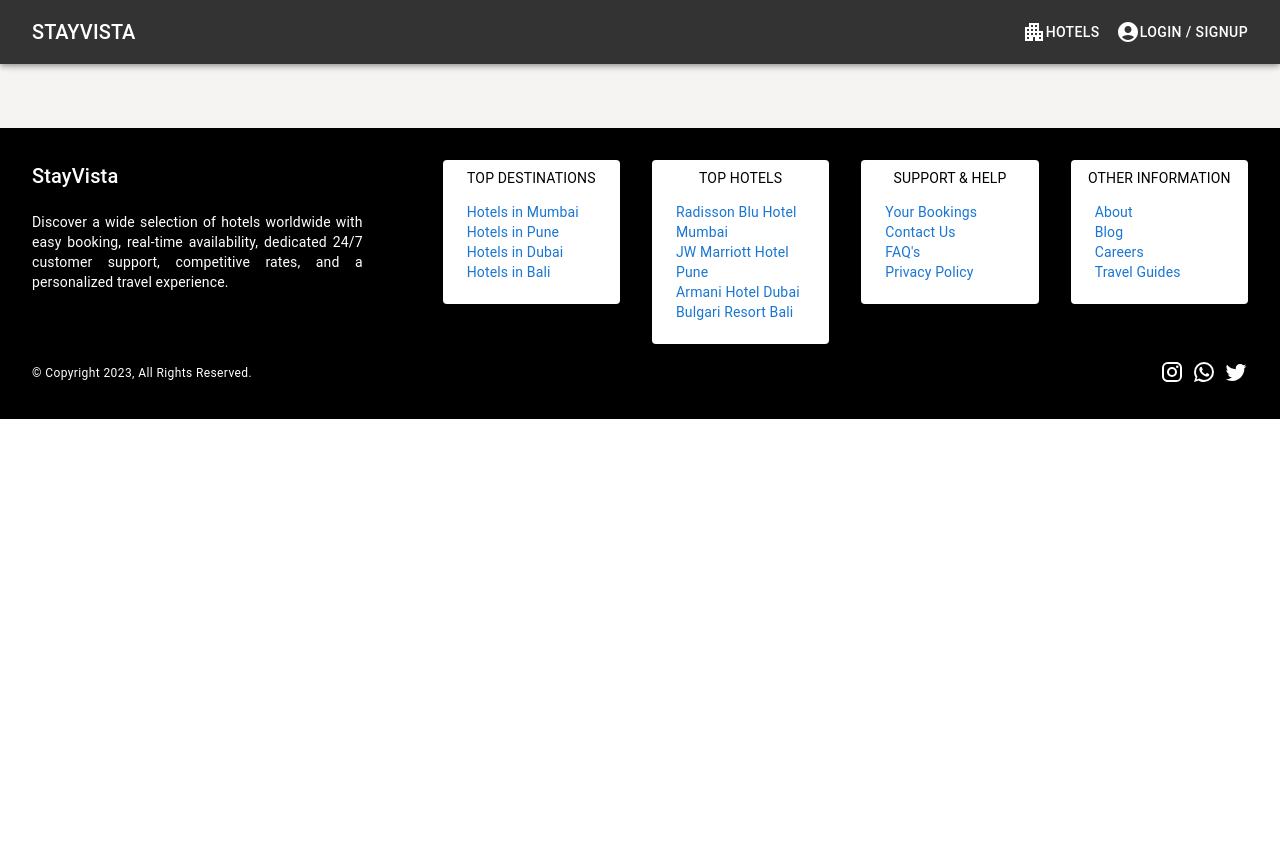
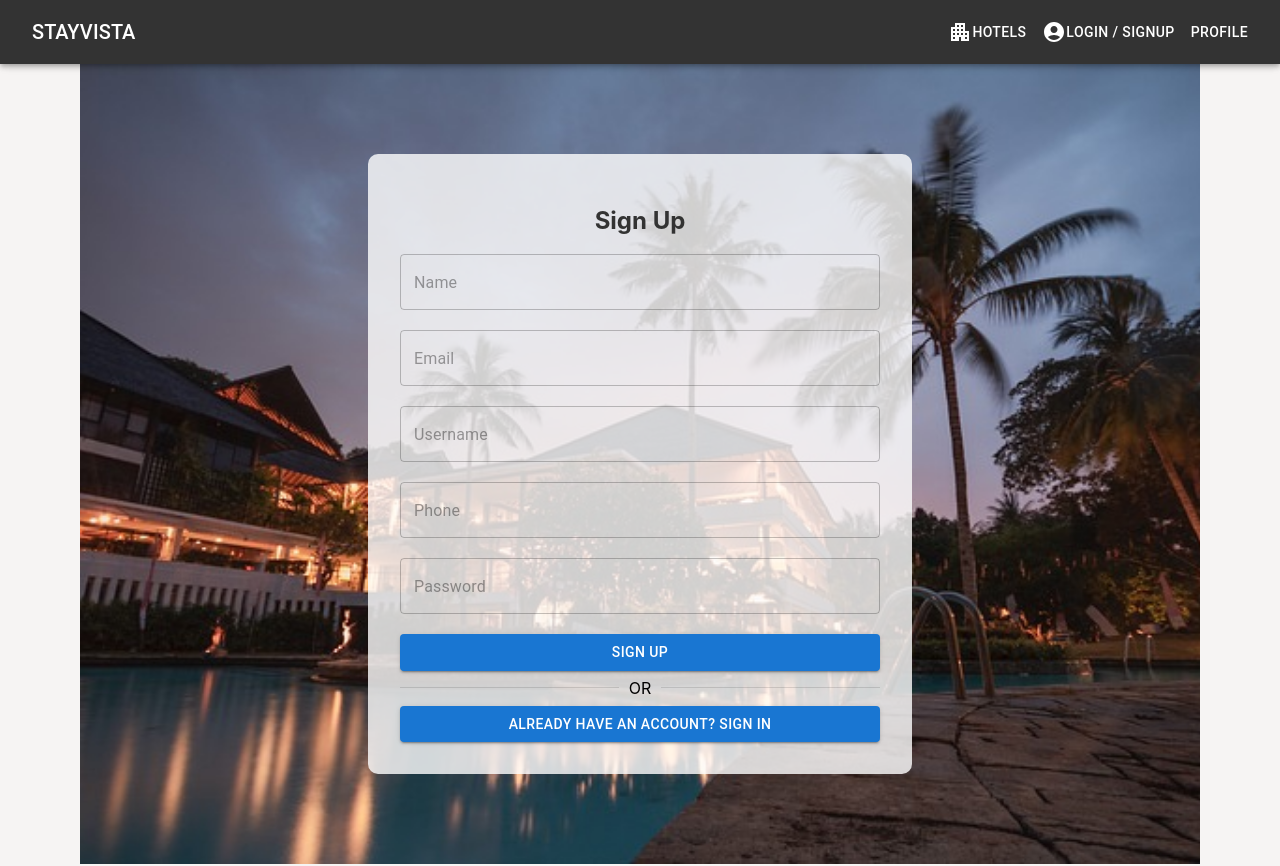
Before and after one commit to veenaurkude/Hotel-Booking-Project, a React (Create React App) app: page /profile in a window 1280 px wide. Shown: the top 866 px of the page. Before the commit the page ends 800 px from the top, so only its background shows below. Built offline with nearby package versions, Linux system fonts and the light colour scheme.

Commit message:
feature-user-profile-page

```diff
--- a/src/components/common/Header.jsx
+++ b/src/components/common/Header.jsx
@@ -8,12 +8,8 @@ import ApartmentIcon from '@mui/icons-material/Apartment';
 import AccountCircleIcon from '@mui/icons-material/AccountCircle';
 import { NavLink } from "react-router-dom";
 
-// import IconButton from '@mui/material/IconButton';
-// import MenuIcon from '@mui/icons-material/Menu';
+function Header() {
 
-
-
-function Header() {
   return (
     <Box sx={{ flexGrow: 1 }}>
       <AppBar
@@ -37,7 +33,7 @@ function Header() {
                 <Typography
                   variant="h6"
                   component="div"
-                  sx={{ flexGrow: 1, justifyContent: "flex-start", color: "#fff" }}
+                    sx={{ flexGrow: 1, justifyContent: "flex-start", color: "#fff" }}
                   href="/"
                 >
                   StayVista
@@ -56,16 +52,20 @@ function Header() {
                 </Button>
             </NavLink>
 
-            {/* <NavLink>
-              <Button sx={{color: "#fff"}}>Services</Button>
-            </NavLink> */}
-
             <NavLink to="/login">
               <Button sx={{color: "#fff"}}>
                 <AccountCircleIcon/>
                 Login / SignUp
                 </Button>
             </NavLink>
+
+            <NavLink to="/profile">
+              <Button sx={{color: "#fff"}}>
+                {/* <AccountCircleIcon/> */}
+                Profile
+                </Button>
+            </NavLink>
+
           </div>
         </Toolbar>
       </AppBar>
@@ -74,3 +74,122 @@ function Header() {
 }
 
 export default Header;
+
+
+// ------------------------------------------
+
+// import * as React from "react";
+// import AppBar from "@mui/material/AppBar";
+// import Box from "@mui/material/Box";
+// import Toolbar from "@mui/material/Toolbar";
+// import Typography from "@mui/material/Typography";
+// import Button from "@mui/material/Button";
+// import ApartmentIcon from '@mui/icons-material/Apartment';
+// import AccountCircleIcon from '@mui/icons-material/AccountCircle';
+// import { NavLink } from "react-router-dom";
+// import MenuItem from '@mui/material/MenuItem';
+// import Menu from '@mui/material/Menu';
+
+// function Header() {
+//   const [loggedIn, setLoggedIn] = React.useState(false);
+//   const [userName, setUserName] = React.useState('');
+//   const [anchorEl, setAnchorEl] = React.useState(null);
+
+//   const handleLogin = () => {
+//     // Simulating successful login
+//     setLoggedIn(true);
+//     setUserName(""); // Set the username
+//   };
+
+//   const handleLogout = () => {
+//     // Simulating successful logout
+//     setLoggedIn(false);
+//     setUserName('');
+//     setAnchorEl(null);
+//   };
+
+//   const handleMenuOpen = (event) => {
+//     setAnchorEl(event.currentTarget);
+//   };
+
+//   const handleMenuClose = () => {
+//     setAnchorEl(null);
+//   };
+
+//   const renderDropdownMenu = () => {
+//     return (
+//       <Menu
+//         anchorEl={anchorEl}
+//         anchorOrigin={{ vertical: 'top', horizontal: 'right' }}
+//         id="menu-appbar"
+//         keepMounted
+//         transformOrigin={{ vertical: 'top', horizontal: 'right' }}
+//         open={Boolean(anchorEl)}
+//         onClose={handleMenuClose}
+//       >
+//         <MenuItem onClick={handleMenuClose}>
+//           <NavLink to="/profile" style={{ textDecoration: 'none', color: 'inherit' }}>
+//             My Profile
+//           </NavLink>
+//         </MenuItem>
+//         <MenuItem onClick={handleLogout}>Logout</MenuItem>
+//       </Menu>
+//     );
+//   };
+
+//   return (
+//     <Box sx={{ flexGrow: 1 }}>
+//       <AppBar position="fixed" style={{ background: "#333" }}>
+//         <Toolbar sx={{ display: "flex", justifyContent: "space-between" }}>
+//           <div>
+//             <NavLink to="/home">
+//               <Button>
+//                 <Typography
+//                   variant="h6"
+//                   component="div"
+//                   sx={{ flexGrow: 1, justifyContent: "flex-start", color: "#fff" }}
+//                   href="/"
+//                 >
+//                   StayVista
+//                 </Typography>
+//               </Button>
+//             </NavLink>
+//           </div>
+
+//           <div style={{ justifyContent: "flex-end" }}>
+//             <NavLink to="/hotel_details">
+//               <Button sx={{ color: "#fff" }}>
+//                 <ApartmentIcon />
+//                 Hotels
+//               </Button>
+//             </NavLink>
+
+//             {loggedIn ? (
+//               <div>
+//                 <Button
+//                   sx={{ color: "#fff" }}
+//                   aria-controls="menu-appbar"
+//                   aria-haspopup="true"
+//                   onClick={handleMenuOpen}
+//                 >
+//                   <AccountCircleIcon />
+//                   {userName}
+//                 </Button>
+//                 {renderDropdownMenu()}
+//               </div>
+//             ) : (
+//               <NavLink to="/login">
+//                 <Button sx={{ color: "#fff" }} onClick={handleLogin}>
+//                   <AccountCircleIcon />
+//                   Login / SignUp
+//                 </Button>
+//               </NavLink>
+//             )}
+//           </div>
+//         </Toolbar>
+//       </AppBar>
+//     </Box>
+//   );
+// }
+
+// export default Header;
--- a/src/components/layout/Layout.jsx
+++ b/src/components/layout/Layout.jsx
@@ -1,5 +1,6 @@
+// Layout.jsx
+
 import React from 'react';
-
 import { Routes, Route } from "react-router-dom";
 
 import "./Layout.css";
@@ -12,9 +13,14 @@ import Register from '../../pages/Register/Register';
 import LoginForm from '../../pages/Login/LoginForm';
 import About from '../../pages/About/About';
 import RoomCard from '../../pages/Hotels/Rooms';
+// import Profile from '../../pages/Profile/Profile';
+import UserProfile from '../../pages/Profile/UserProfile';
+
+
 // import Overview from '../../pages/Hotels/overview';
 
 function Layout() {
+
   return (
     <>
     <Header />
@@ -22,6 +28,7 @@ function Layout() {
 
       <div className='MainWrapper'>
 
+          {/* <UserProfile/> */}
         <Routes>
           <Route path='/' element={<Home/>}></Route>
 
@@ -37,6 +44,10 @@ function Layout() {
 
           <Route path='/about' element={<About />}></Route>
 
+          {/* <Route path='/profile' element={< UserProfile/>}></Route> */}
+
+          <Route path='/profile' element={<UserProfile />} />
+
 
           {/* <Route path='/overview' element={<Overview/>}></Route> */}
         </Routes>
--- /dev/null
+++ b/src/pages/Profile/Profile.css
@@ -0,0 +1,19 @@
+
+.Profile{
+    padding: 2rem;
+    margin: 5rem 0;
+    box-shadow: 1px 3px 10px 3px #ccc;
+}
+
+.Name_Wrapper{
+    display: flex;
+    justify-content: space-between;
+    padding: 0.5rem;
+    border-radius: 5px;
+    background-color: #fff;
+    box-shadow: 0px 0px 2px 2px #ccc;
+}
+
+.Name_Wrapper:hover{
+    box-shadow: 1px 0px 4px 4px #ccc;
+}
--- /dev/null
+++ b/src/pages/Profile/Profile.jsx
@@ -0,0 +1,53 @@
+// ProfilePage.js
+import React from 'react';
+import "./Profile.css";
+import { Typography, Button } from '@mui/material';
+
+function Profile({ user }) {
+  return (
+    <div className='Profile'>
+      <Typography variant='h5'>User Details</Typography>
+      <br />
+      <div className='Name_Wrapper'>
+        <Typography variant='body1'>Name:
+          <br />
+          {user.name}
+        </Typography>
+        <Button>Edit</Button>
+      </div>
+
+      <br />
+
+      <div className='Name_Wrapper'>
+        <Typography>Email:
+          <br />
+          {user.email}
+        </Typography>
+        <Button>Edit</Button>
+      </div>
+
+      <br />
+
+      <div className='Name_Wrapper'>
+        <Typography>Username:
+          <br />
+          {user.username}
+        </Typography>
+        <Button>Edit</Button>
+      </div>
+
+      <br />
+
+      <div className='Name_Wrapper'>
+        <Typography>Phone:
+          <br />
+          {user.phone}
+        </Typography>
+        <Button>Edit</Button>
+      </div>
+      {/* Display additional user details as needed */}
+    </div>
+  );
+};
+
+export default Profile;
--- /dev/null
+++ b/src/pages/Profile/UserProfile.jsx
@@ -0,0 +1,93 @@
+// UserProfile.jsx
+
+import React from 'react';
+import {useState , useEffect} from 'react';
+import Profile from './Profile';
+import Register from '../Register/Register';
+
+function UserProfile() {
+
+  const [user, setUser] = useState(null);
+
+  useEffect(() => {
+    const storedUsers = localStorage.getItem("users");
+    if (storedUsers) {
+      const users = JSON.parse(storedUsers);
+      // Assuming the first user in the array is the currently logged-in user
+      setUser(users[0]);
+    }
+  }, []);
+
+  const handleLogin = (credentials) => {
+    // Simulate server authentication
+    // In a real application, make an HTTP request to your backend server
+    // to verify the user credentials and retrieve user details
+
+    // Assuming the login is successful and the server returns user details
+    const userDetails = {
+      name: credentials.name,
+      email: credentials.email,
+      username: credentials.username,
+      phone: credentials.phone
+      // Additional user details...
+    };
+
+    setUser(userDetails);
+  };
+
+
+
+    return (
+      <div>
+        {user ? <Profile user={user} /> : <Register onLogin={handleLogin} />}
+      </div>
+    );
+  };
+
+  export default UserProfile;
+
+
+
+// ------------------------------------------
+
+
+  // import React from 'react';
+  // import { useState } from 'react';
+  // import Profile from './Profile';
+  // import Register from '../Register/Register';
+  // import PrivateRoute from './PrivateRoute';
+
+  // function UserProfile() {
+  //   const [user, setUser] = useState(null);
+
+  //   const handleLogin = (credentials) => {
+  //     const userDetails = {
+  //           name: credentials.name,
+  //           email: credentials.email,
+  //           username: credentials.username,
+  //           phone: credentials.phone
+  //             // Additional user details...
+  //         };
+
+  //     setUser(userDetails);
+  //   };
+
+  //   const isAuthenticated = user !== null;
+
+  //   return (
+  //     <div>
+  //       <PrivateRoute
+  //         path="/profile"
+  //         element={Profile}
+  //         isAuthenticated={isAuthenticated}
+  //       />
+  //       <PrivateRoute
+  //         path="/register"
+  //         element={<Register onLogin={handleLogin} />}
+  //         isAuthenticated={!isAuthenticated}
+  //       />
+  //     </div>
+  //   );
+  // }
+
+  // export default UserProfile;
--- a/src/pages/Register/Register.jsx
+++ b/src/pages/Register/Register.jsx
@@ -8,7 +8,7 @@ import InputField from "../../components/InputField";
 import { useState } from "react";
 import { useNavigate } from "react-router-dom";
 
-function Register() {
+function Register({onLogin}) {
 
   let initialValues;
   if (localStorage.getItem("user")) {
@@ -16,8 +16,11 @@ function Register() {
   } else {
     initialValues = [];
   }
+
+  const [name, setName] = useState("")
   const [username, setUsername] = useState("");
   const [email, setEmail] = useState("");
+  const [phone,setPhone] = useState("");
   const [password, setPassword] = useState("");
   const [] = useState(initialValues);
   const navigate = useNavigate();
@@ -31,8 +34,22 @@ function Register() {
     const isEmailValid = validateEmail();
     const isPasswordValid = validatePassword();
 
+    // if (isUsernameValid && isEmailValid && isPasswordValid) {
+    //   const user = {name: username, email, password };
+    //   const storedUsers = localStorage.getItem("users");
+    //   const users = storedUsers ? JSON.parse(storedUsers) : [];
+    //   users.push(user);
+    //   localStorage.setItem("users", JSON.stringify(users));
+    //   alert("Registration successful");
+    //   navigate("/login");
+    // } else {
+    //   alert("Please fill in all required fields with valid values");
+    // }
+
+    // --------------------
+
     if (isUsernameValid && isEmailValid && isPasswordValid) {
-      const user = {name: username, email, password };
+      const user = { name, email, username, phone, password };
       const storedUsers = localStorage.getItem("users");
       const users = storedUsers ? JSON.parse(storedUsers) : [];
       users.push(user);
@@ -40,7 +57,7 @@ function Register() {
       alert("Registration successful");
       navigate("/login");
     } else {
-      // alert("Please fill in all required fields with valid values");
+      // ... existing code ...
     }
 
     setUsername("");
@@ -51,6 +68,8 @@ function Register() {
 
   function handleSubmit(e) {
     e.preventDefault();
+
+    onLogin({ name, email, username, phone, password });
   }
 
   const validateUsername = () => {
@@ -124,19 +143,30 @@ function Register() {
               type="ṭext"
               id="firstname"
               name="firstname"
-              placeholder="First Name"
+              placeholder="Name"
+              value={name}
+              onChange={(e) => setName(e.target.value)}
             />
           </div>
           <br />
+
           <div>
             <InputField
-              // label = "Last Name"
-              type="text"
-              id="lastname"
-              name="lastname"
-              placeholder="Last Name"
+              // label="Email"
+              type="email"
+              id="email"
+              name="email"
+              placeholder="Email"
+              value={email}
+              onChange={(e) => {
+                setEmail(e.target.value);
+              }}
             />
+
+          {errorEmail && <span className="error">{errorEmail}</span>}
           </div>
+
+
           <br />
 
           <div>
@@ -146,6 +176,7 @@ function Register() {
               id="username"
               name="username"
               placeholder="Username"
+              value={username}
               onChange={(e) => {
                 setUsername(e.target.value);
               }}
@@ -156,17 +187,14 @@ function Register() {
 
           <div>
             <InputField
-              // label="Email"
-              type="email"
-              id="email"
-              name="email"
-              placeholder="Email"
-              onChange={(e) => {
-                setEmail(e.target.value);
-              }}
+              // label = "Last Name"
+              type="number"
+              id="phone"
+              name="phone"
+              placeholder="Phone"
+              value={phone}
+              onChange={(e) => setPhone(e.target.value)}
             />
-
-          {errorEmail && <span className="error">{errorEmail}</span>}
           </div>
 
           <br />
@@ -178,6 +206,7 @@ function Register() {
             id="password"
             name="password"
             placeholder="Password"
+            value={password}
             onChange={(e) => {
               setPassword(e.target.value);
             }}
```
Also changed, not shown: src/components/TabPanel.jsx (line endings or trailing spaces), src/pages/Profile/PrivateRoute.jsx (added).
